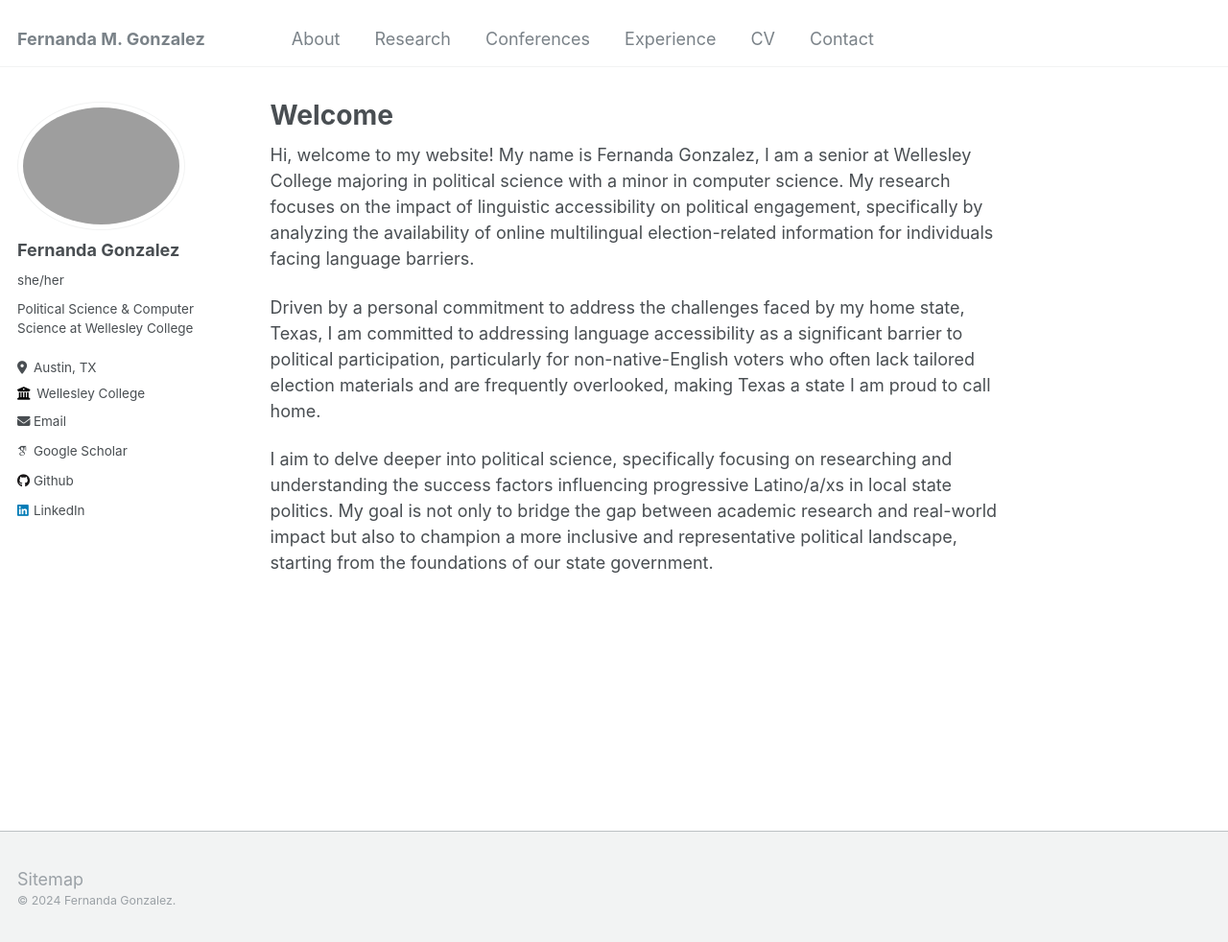
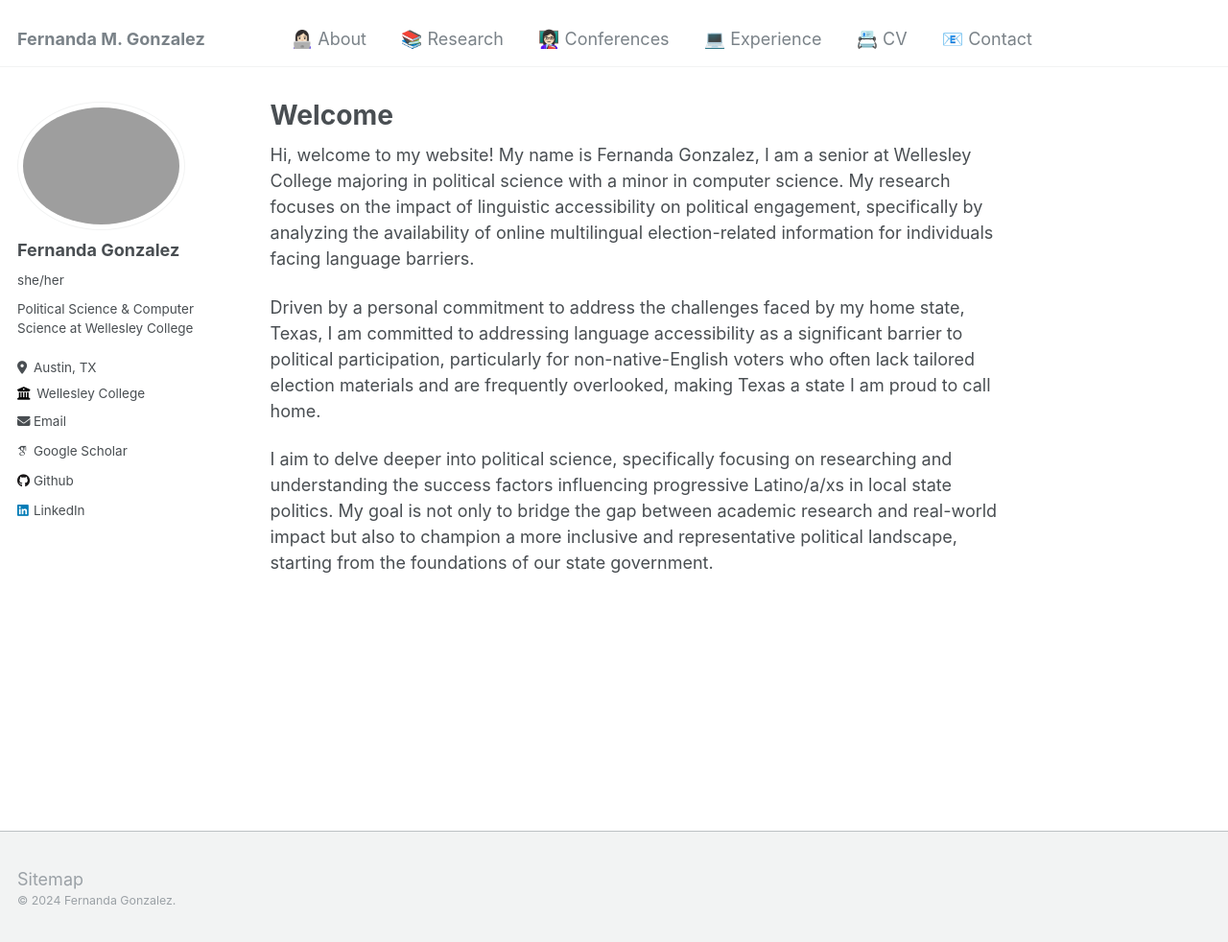
Before and after one commit to fernandamayela/fernandamayela.github.io, a Jekyll site: the page built from _pages/home.md, in a window 1280 px wide and 985 px high. Shown: the top 982 px of the window at 96% size. Built offline with Jekyll 4.4.1, drawn with Linux system fonts in a browser that asks for light colours; some web fonts are replaced.

```diff
--- a/_data/navigation.yml
+++ b/_data/navigation.yml
@@ -1,19 +1,19 @@
 # main links links
 main:
-  - title: "About"
+  - title: "👩🏻‍💻 About"
     url: /about-me/
 
-  - title: "Research"
+  - title: "📚 Research"
     url: /publications/
 
-  - title: "Conferences"
+  - title: "👩🏻‍🏫 Conferences"
     url: /talks/
 
-  - title: "Experience"
+  - title: "💻 Experience"
     url: /experience/
 
-  - title: "CV"
+  - title: "📇 CV"
     url: /files/Gonzalez_CV.pdf
 
-  - title: "Contact"
+  - title: "📧 Contact"
     url: /contact/
```
